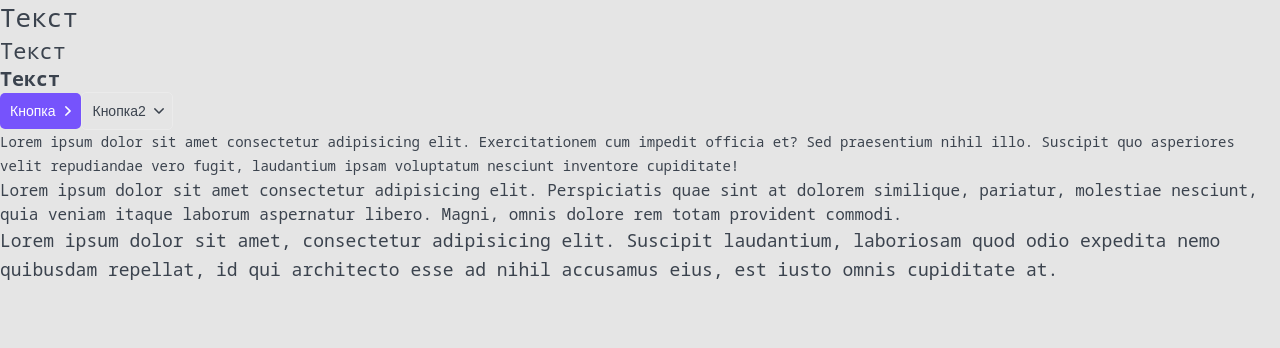
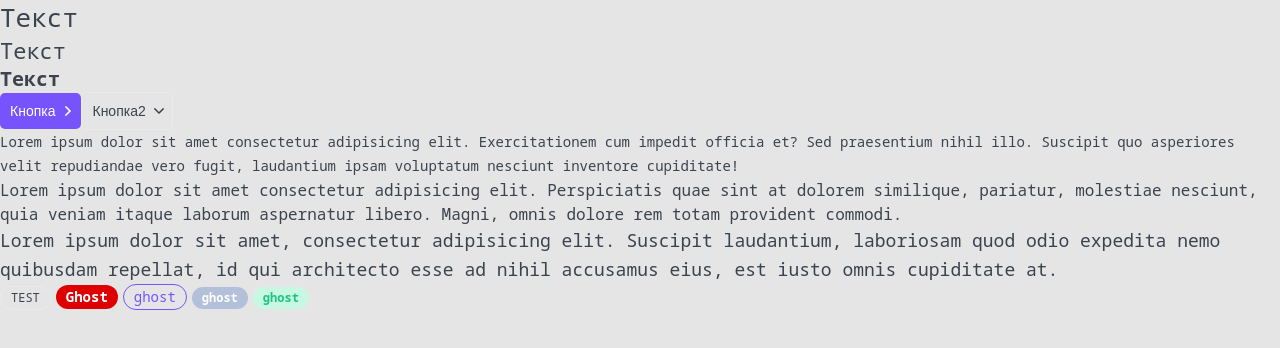
Before and after one commit to Oliolixinfree/top-application, a Next.js app: page / in a window 1280 px wide. Shown: the top 348 px of the page. Built offline with nearby package versions, Linux system fonts and the light colour scheme.

Commit message:
Tag component created

```diff
--- /dev/null
+++ b/components/Tag/Tag.module.css
@@ -0,0 +1,42 @@
+.tag {
+  display: inline-block;
+
+  box-sizing: border-box;
+  margin-right: 5px;
+  border-radius: 20px;
+}
+
+.s {
+  padding: 5px 10px;
+  font-size: 12px;
+  line-height: 12px;
+}
+.m {
+  padding: 5px 10px;
+  font-size: 14px;
+  line-height: 14px;
+}
+
+.ghost {
+  border: 1px solid var(--light-gray);
+}
+.red {
+  color: var(--white);
+  background: #de0000;
+  font-weight: bold;
+}
+.gray {
+  color: var(--white);
+  background: #b3c0d9;
+  font-weight: bold;
+}
+.green {
+  color: var(--green);
+  background: var(--light-green);
+  font-weight: bold;
+}
+.primary {
+  color: var(--primary);
+  border: 1px solid var(--primary);
+  background: none;
+}
--- /dev/null
+++ b/components/Tag/Tag.tsx
@@ -0,0 +1,28 @@
+import styles from './Tag.module.css';
+import cn from 'classnames';
+import { TagProps } from './Tag.props';
+
+export const Tag = ({
+  size = 's',
+  children,
+  color = 'ghost',
+  href,
+  className,
+  ...props
+}: TagProps): JSX.Element => {
+  return (
+    <div
+      className={cn(styles.tag, className, {
+        [styles.s]: size === 's',
+        [styles.m]: size === 'm',
+        [styles.ghost]: color === 'ghost',
+        [styles.green]: color === 'green',
+        [styles.red]: color === 'red',
+        [styles.gray]: color === 'gray',
+        [styles.primary]: color === 'primary',
+      })}
+      {...props}>
+      {href ? <a href={href}>{children}</a> : <> {children}</>}
+    </div>
+  );
+};
--- a/components/index.ts
+++ b/components/index.ts
@@ -1,3 +1,4 @@
 export * from './Htag/Htag';
 export * from './Button/Button';
 export * from './Ptag/Ptag';
+export * from './Tag/Tag';
--- a/pages/index.tsx
+++ b/pages/index.tsx
@@ -1,5 +1,5 @@
 import React from 'react';
-import { Button, Htag, Ptag } from '../components';
+import { Button, Htag, Ptag, Tag } from '../components';
 
 export default function Home(): JSX.Element {
   return (
@@ -28,6 +28,19 @@
         quod odio expedita nemo quibusdam repellat, id qui architecto esse ad nihil accusamus eius,
         est iusto omnis cupiditate at.
       </Ptag>
+      <Tag size="s">TEST</Tag>
+      <Tag size="m" color="red">
+        Ghost
+      </Tag>
+      <Tag size="m" color="primary">
+        ghost
+      </Tag>
+      <Tag size="s" color="gray">
+        ghost
+      </Tag>
+      <Tag size="s" color="green" href="#">
+        ghost
+      </Tag>
     </>
   );
 }
```
Also changed, not shown: components/Tag/Tag.props.ts (added, +8 -0 lines).
